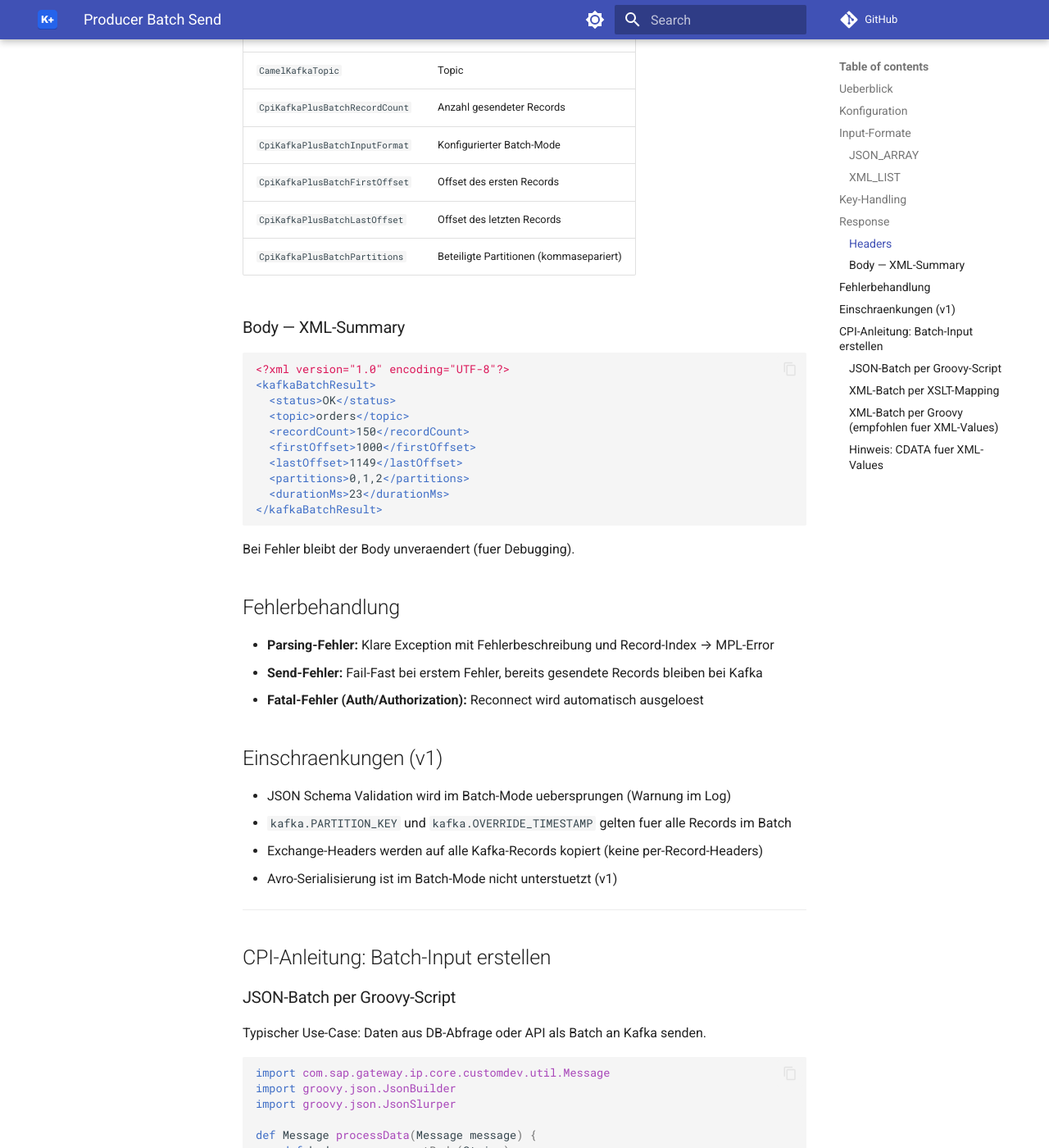
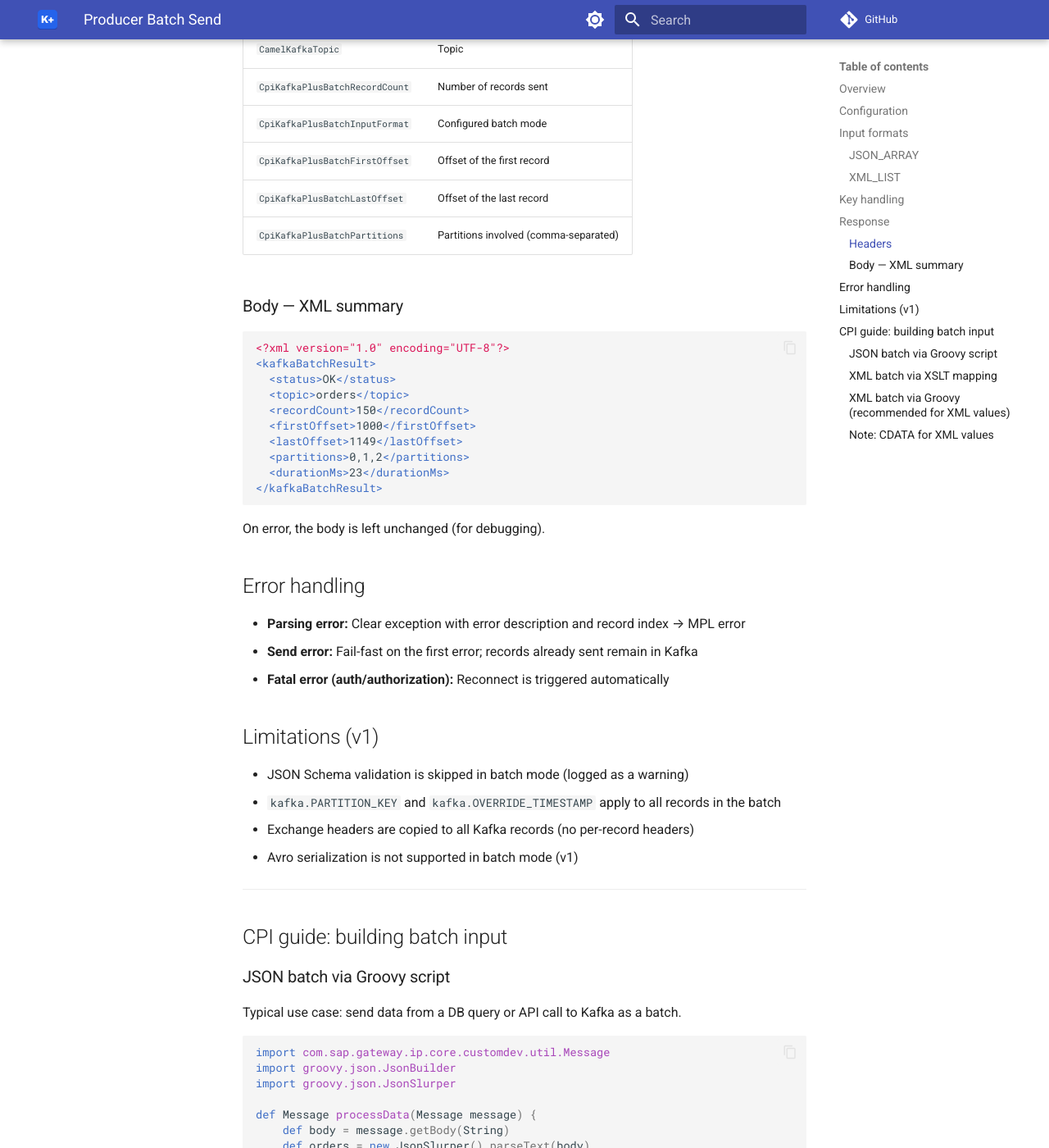
Before and after one commit to FinkeFlo/cpi-kafka-adapter-plus, an MkDocs documentation site: the page built from docs/features/producer-batch.md, in a window 1280 px wide and 1400 px high, scrolled down 1818 px. Shown: the whole window at 82% size. Built offline with MkDocs 1.6.1 and Material for MkDocs 9.7.7, drawn with Linux system fonts in a browser that asks for light colours; comment, search, counter and statistics services are not loaded; some of the changed text lies outside the part shown.

Commit message:
docs: sync changelog, add Mermaid diagrams, unify tables and language
- Synced docs/changelog.md with root CHANGELOG.md (was missing 1.0.4-1.0.7)
- Added Mermaid support (pymdownx.superfences custom fence) and converted the
  ASCII flow diagrams in batch-processing.md to Mermaid flowcharts
- Converted plain-text config/calculation blocks to tables for readability
  (Examples 1-3, backlog growth, min-backlog iterations, Scenario A-D,
  throughput formula) and added note/warning admonitions for result summaries
- Removed opinionated 'Configuration recommendations' fixed-value table in
  favor of guidance to derive values per use case
- Removed misleading 'Never hardcode credentials' warning and the opinionated
  'Recommendations' list in security/authentication.md (not applicable /
  environment-dependent)
- Removed outdated 'Compatibility' note in batch-processing.md referencing
  pre-existing iFlows (product had no release before 1.0.3)
- Translated features/producer-batch.md from German to English
- Unified Markdown table separator style and converted remaining key/value
  config code blocks to tables in avro-schema-registry.md and
  security/authentication.md

````diff
--- a/docs/features/producer-batch.md
+++ b/docs/features/producer-batch.md
@@ -1,21 +1,21 @@
 # Producer Batch Send
 
-## Ueberblick
+## Overview
 
-Der Producer kann einen Exchange-Body mit mehreren Records (JSON oder XML) entgegennehmen
-und jeden als eigene Kafka-Message senden. Intern wird async send + flush verwendet
-fuer maximalen Durchsatz.
+The producer can accept an exchange body containing multiple records (JSON or XML)
+and send each one as its own Kafka message. Internally it uses async send + flush
+for maximum throughput.
 
-**Kernprinzip:** Spiegelbildlich zum Consumer-Batching. Was der Consumer als `JSON_ARRAY`
-oder `XML_LIST` ausgibt, kann der Producer direkt als Input verwenden.
+**Core principle:** Mirrors the consumer batching. Whatever the consumer outputs as
+`JSON_ARRAY` or `XML_LIST` can be used directly as producer input.
 
-## Konfiguration
+## Configuration
 
-| Parameter | Default | Beschreibung |
+| Parameter | Default | Description |
 |-----------|---------|-------------|
-| **Batch Send Mode** | `NONE` | `NONE` = 1 Exchange = 1 Kafka-Message. `JSON_ARRAY` = JSON-Array splitten. `XML_LIST` = XML kafkaRecords splitten. |
+| **Batch Send Mode** | `NONE` | `NONE` = 1 exchange = 1 Kafka message. `JSON_ARRAY` = split a JSON array. `XML_LIST` = split XML `kafkaRecords`. |
 
-## Input-Formate
+## Input formats
 
 ### JSON_ARRAY
 
@@ -27,13 +27,13 @@ oder `XML_LIST` ausgibt, kann der Producer direkt als Input verwenden.
 ]
 ```
 
-**Regeln:**
-- Root muss ein JSON-Array sein
-- Jedes Element muss mindestens `value` enthalten
-- `key` ist optional (wenn fehlend: Fallback auf `kafka.KEY` Header, dann `null`)
-- `value` als JSON-Objekt wird zu JSON-String serialisiert
-- `value: null` erzeugt eine Kafka-Tombstone-Nachricht
-- Unbekannte Felder (`topic`, `partition`, `offset`, `timestamp`) werden ignoriert
+**Rules:**
+- Root must be a JSON array
+- Each element must contain at least `value`
+- `key` is optional (if missing: falls back to the `kafka.KEY` header, then `null`)
+- A `value` given as a JSON object is serialized to a JSON string
+- `value: null` produces a Kafka tombstone message
+- Unknown fields (`topic`, `partition`, `offset`, `timestamp`) are ignored
 
 ### XML_LIST
 
@@ -49,37 +49,37 @@ oder `XML_LIST` ausgibt, kann der Producer direkt als Input verwenden.
 </kafkaRecords>
 ```
 
-**Regeln:**
-- Root-Element muss `<kafkaRecords>` sein
-- Jedes `<record>` muss mindestens `<value>` enthalten
-- `<key>` ist optional; fehlend = null Key, leer = expliziter Empty-String-Key
-- `<value/>` (leer) erzeugt eine Tombstone-Nachricht
-- Bei XML-Inhalt als Value: **CDATA verwenden** (empfohlen)
-- Unbekannte Elemente werden ignoriert (Round-Trip-Symmetrie mit Consumer)
+**Rules:**
+- Root element must be `<kafkaRecords>`
+- Each `<record>` must contain at least `<value>`
+- `<key>` is optional; missing = null key, empty = explicit empty-string key
+- An empty `<value/>` produces a tombstone message
+- For XML content as a value: **use CDATA** (recommended)
+- Unknown elements are ignored (round-trip symmetry with the consumer)
 
-## Key-Handling
+## Key handling
 
-Prioritaet (von hoch nach niedrig):
+Priority (high to low):
 
-1. `key` im Record (JSON-Feld oder XML-Element)
-2. `kafka.KEY` Exchange-Header (Fallback)
-3. Kein Key → `null` (Kafka round-robin Partitioning)
+1. `key` in the record (JSON field or XML element)
+2. `kafka.KEY` exchange header (fallback)
+3. No key → `null` (Kafka round-robin partitioning)
 
 ## Response
 
 ### Headers
 
-| Header | Beschreibung |
+| Header | Description |
 |--------|-------------|
-| `SAP_Receiver` | Topic-Name (MPL-Monitoring) |
+| `SAP_Receiver` | Topic name (MPL monitoring) |
 | `CamelKafkaTopic` | Topic |
-| `CpiKafkaPlusBatchRecordCount` | Anzahl gesendeter Records |
-| `CpiKafkaPlusBatchInputFormat` | Konfigurierter Batch-Mode |
-| `CpiKafkaPlusBatchFirstOffset` | Offset des ersten Records |
-| `CpiKafkaPlusBatchLastOffset` | Offset des letzten Records |
-| `CpiKafkaPlusBatchPartitions` | Beteiligte Partitionen (kommasepariert) |
+| `CpiKafkaPlusBatchRecordCount` | Number of records sent |
+| `CpiKafkaPlusBatchInputFormat` | Configured batch mode |
+| `CpiKafkaPlusBatchFirstOffset` | Offset of the first record |
+| `CpiKafkaPlusBatchLastOffset` | Offset of the last record |
+| `CpiKafkaPlusBatchPartitions` | Partitions involved (comma-separated) |
 
-### Body — XML-Summary
+### Body — XML summary
 
 ```xml
 <?xml version="1.0" encoding="UTF-8"?>
@@ -94,28 +94,28 @@ Prioritaet (von hoch nach niedrig):
 </kafkaBatchResult>
 ```
 
-Bei Fehler bleibt der Body unveraendert (fuer Debugging).
+On error, the body is left unchanged (for debugging).
 
-## Fehlerbehandlung
+## Error handling
 
-- **Parsing-Fehler:** Klare Exception mit Fehlerbeschreibung und Record-Index → MPL-Error
-- **Send-Fehler:** Fail-Fast bei erstem Fehler, bereits gesendete Records bleiben bei Kafka
-- **Fatal-Fehler (Auth/Authorization):** Reconnect wird automatisch ausgeloest
+- **Parsing error:** Clear exception with error description and record index → MPL error
+- **Send error:** Fail-fast on the first error; records already sent remain in Kafka
+- **Fatal error (auth/authorization):** Reconnect is triggered automatically
 
-## Einschraenkungen (v1)
+## Limitations (v1)
 
-- JSON Schema Validation wird im Batch-Mode uebersprungen (Warnung im Log)
-- `kafka.PARTITION_KEY` und `kafka.OVERRIDE_TIMESTAMP` gelten fuer alle Records im Batch
-- Exchange-Headers werden auf alle Kafka-Records kopiert (keine per-Record-Headers)
-- Avro-Serialisierung ist im Batch-Mode nicht unterstuetzt (v1)
+- JSON Schema validation is skipped in batch mode (logged as a warning)
+- `kafka.PARTITION_KEY` and `kafka.OVERRIDE_TIMESTAMP` apply to all records in the batch
+- Exchange headers are copied to all Kafka records (no per-record headers)
+- Avro serialization is not supported in batch mode (v1)
 
 ---
 
-## CPI-Anleitung: Batch-Input erstellen
+## CPI guide: building batch input
 
-### JSON-Batch per Groovy-Script
+### JSON batch via Groovy script
 
-Typischer Use-Case: Daten aus DB-Abfrage oder API als Batch an Kafka senden.
+Typical use case: send data from a DB query or API call to Kafka as a batch.
 
 ```groovy
 import com.sap.gateway.ip.core.customdev.util.Message
@@ -135,9 +135,9 @@ def Message processData(Message message) {
 }
 ```
 
-### XML-Batch per XSLT-Mapping
+### XML batch via XSLT mapping
 
-Typischer Use-Case: SAP IDoc oder SOAP-Response mit Wiederholgruppen an Kafka senden.
+Typical use case: send an SAP IDoc or SOAP response with repeating groups to Kafka.
 
 ```xslt
 <?xml version="1.0" encoding="UTF-8"?>
@@ -160,7 +160,7 @@ Typischer Use-Case: SAP IDoc oder SOAP-Response mit Wiederholgruppen an Kafka se
 </xsl:stylesheet>
 ```
 
-### XML-Batch per Groovy (empfohlen fuer XML-Values)
+### XML batch via Groovy (recommended for XML values)
 
 ```groovy
 import com.sap.gateway.ip.core.customdev.util.Message
@@ -186,11 +186,11 @@ def Message processData(Message message) {
 }
 ```
 
-### Hinweis: CDATA fuer XML-Values
+### Note: CDATA for XML values
 
-Bei XML-Inhalt als Value immer CDATA verwenden:
+Always use CDATA for XML content used as a value:
 
-- **XSLT:** `cdata-section-elements="value"` im `<xsl:output>`
-- **Groovy:** `<![CDATA[...]]>` manuell einsetzen
+- **XSLT:** `cdata-section-elements="value"` in `<xsl:output>`
+- **Groovy:** insert `<![CDATA[...]]>` manually
 
-Der XML-Parser uneskaped CDATA automatisch.
+The XML parser automatically un-escapes CDATA.
--- a/mkdocs.yml
+++ b/mkdocs.yml
@@ -34,7 +34,11 @@ markdown_extensions:
   - admonition
   - pymdownx.highlight:
       anchor_linenums: true
-  - pymdownx.superfences
+  - pymdownx.superfences:
+      custom_fences:
+        - name: mermaid
+          class: mermaid
+          format: !!python/name:pymdownx.superfences.fence_code_format
   - tables
   - toc:
       permalink: true
````
Also changed, not shown: docs/changelog.md (+57 -0 lines), docs/features/avro-schema-registry.md (+14 -14 lines), docs/features/batch-processing.md (+136 -158 lines), docs/security/authentication.md (+20 -30 lines).
